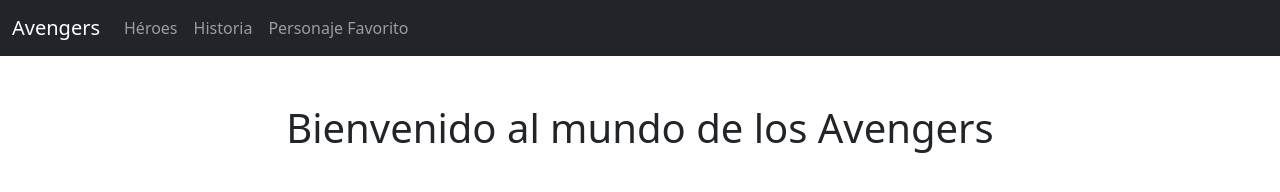
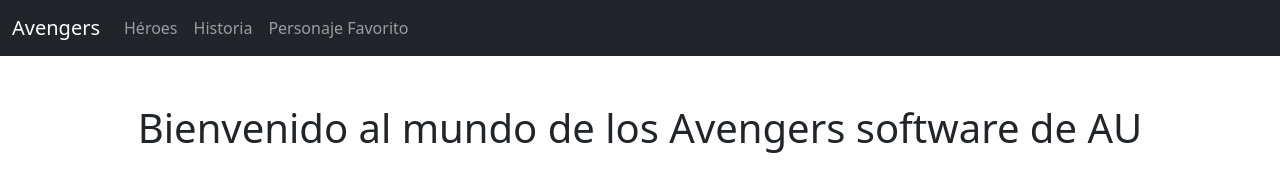
Before and after one commit to Jesid-24/Jesid-24.github.io, a plain HTML site: page INDEX.HTML in a window 1280 px wide. Drawn offline with nearby package versions, Linux system fonts and the light colour scheme.

Commit message:
Cambios avengers

```diff
--- a/INDEX.HTML
+++ b/INDEX.HTML
@@ -23,7 +23,7 @@
     </nav>
 
     <div class="container mt-5">
-        <h1 class="text-center">Bienvenido al mundo de los Avengers</h1>
+        <h1 class="text-center">Bienvenido al mundo de los Avengers software de AU </h1>
     </div>
 
     <script src="https://cdn.jsdelivr.net/npm/bootstrap@5.3.0/dist/js/bootstrap.bundle.min.js"></script>
```
